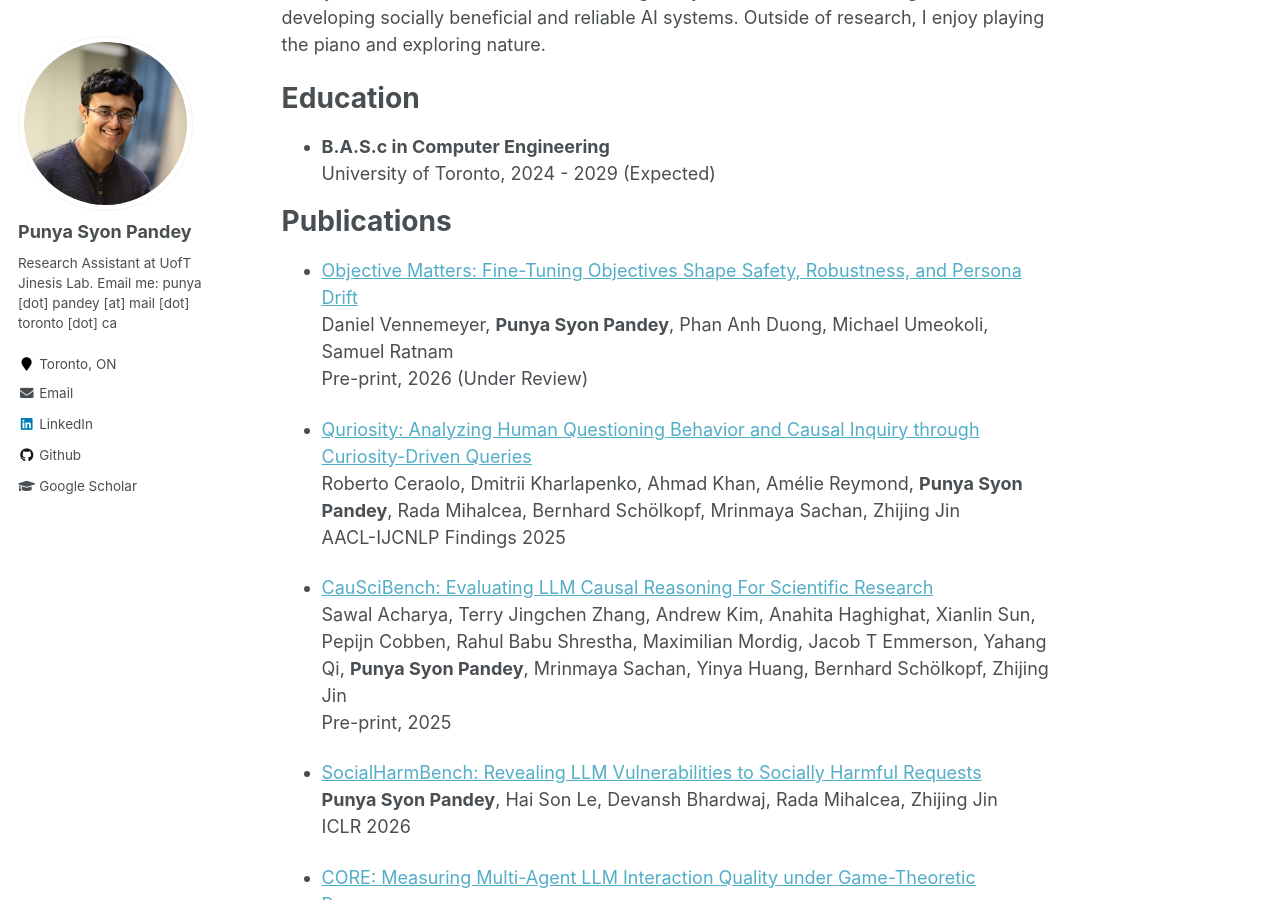
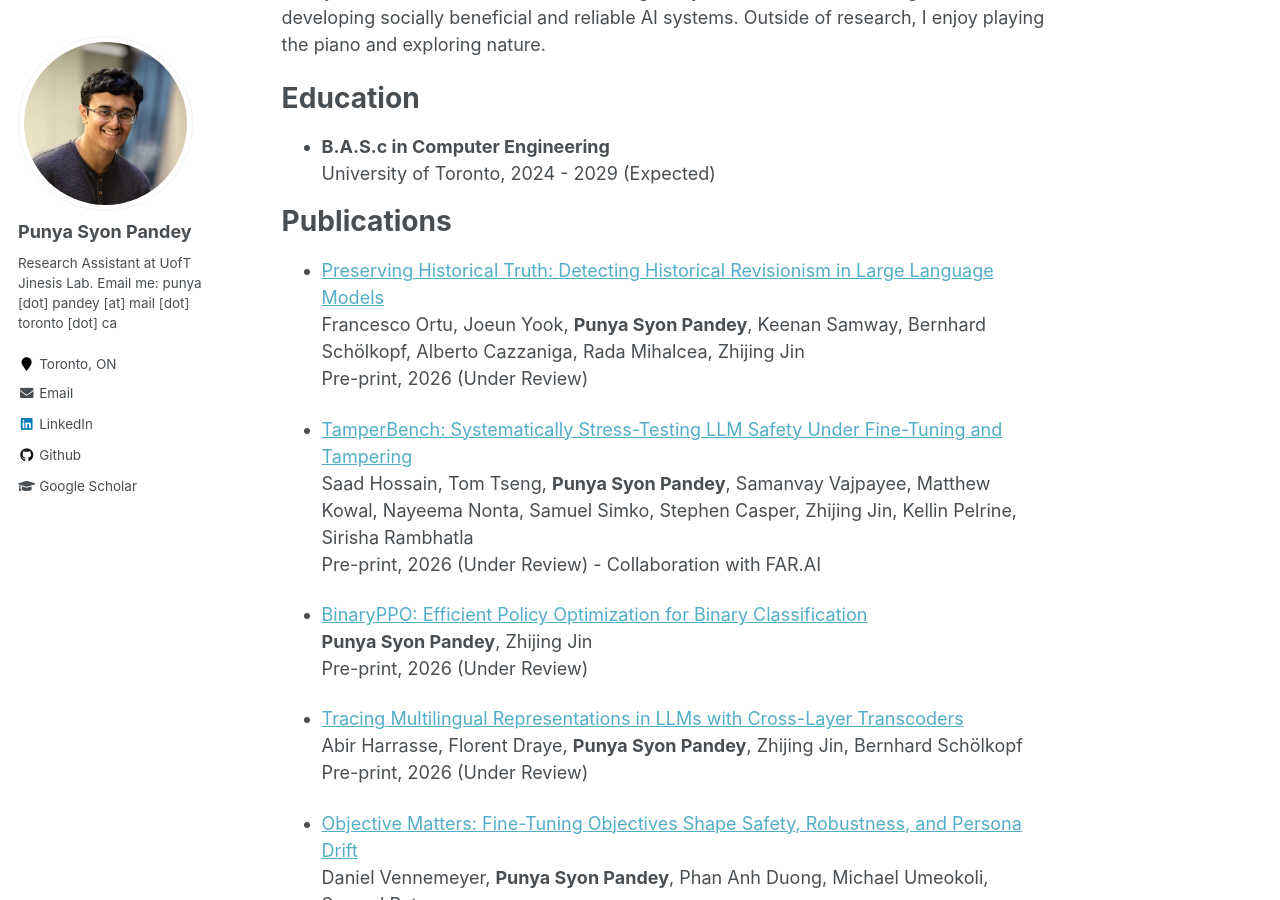
Before and after one commit to psyonp/psyonp.github.io, a Jekyll site: the page built from _pages/about.md, in a window 1280 px wide and 900 px high, scrolled down 237 px. Built offline with Jekyll 4.4.1, drawn with Linux system fonts in a browser that asks for light colours.

Commit message:
Update about.md

```diff
--- a/_pages/about.md
+++ b/_pages/about.md
@@ -17,6 +17,22 @@ University of Toronto, 2024 - 2029 (Expected)
 
 Publications
 ======
+  * [Preserving Historical Truth: Detecting Historical Revisionism in Large Language Models](https://arxiv.org/abs/2602.17433) <br />
+  Francesco Ortu, Joeun Yook, **Punya Syon Pandey**, Keenan Samway, Bernhard Schölkopf, Alberto Cazzaniga, Rada Mihalcea, Zhijing Jin <br />
+  Pre-print, 2026 (Under Review)
+
+  * [TamperBench: Systematically Stress-Testing LLM Safety Under Fine-Tuning and Tampering](https://arxiv.org/abs/2602.06911) <br />
+  Saad Hossain, Tom Tseng, **Punya Syon Pandey**, Samanvay Vajpayee, Matthew Kowal, Nayeema Nonta, Samuel Simko, Stephen Casper, Zhijing Jin, Kellin Pelrine, Sirisha Rambhatla <br />
+  Pre-print, 2026 (Under Review) - Collaboration with FAR.AI
+
+  * [BinaryPPO: Efficient Policy Optimization for Binary Classification](https://arxiv.org/abs/2602.02708) <br />
+  **Punya Syon Pandey**, Zhijing Jin <br />
+  Pre-print, 2026 (Under Review)
+
+  * [Tracing Multilingual Representations in LLMs with Cross-Layer Transcoders](https://arxiv.org/abs/2511.10840) <br />
+  Abir Harrasse, Florent Draye, **Punya Syon Pandey**, Zhijing Jin, Bernhard Schölkopf <br />
+  Pre-print, 2026 (Under Review)
+
   * [Objective Matters: Fine-Tuning Objectives Shape Safety, Robustness, and Persona Drift](https://arxiv.org/abs/2601.12639) <br />
   Daniel Vennemeyer, **Punya Syon Pandey**, Phan Anh Duong, Michael Umeokoli, Samuel Ratnam <br />
   Pre-print, 2026 (Under Review)
```
